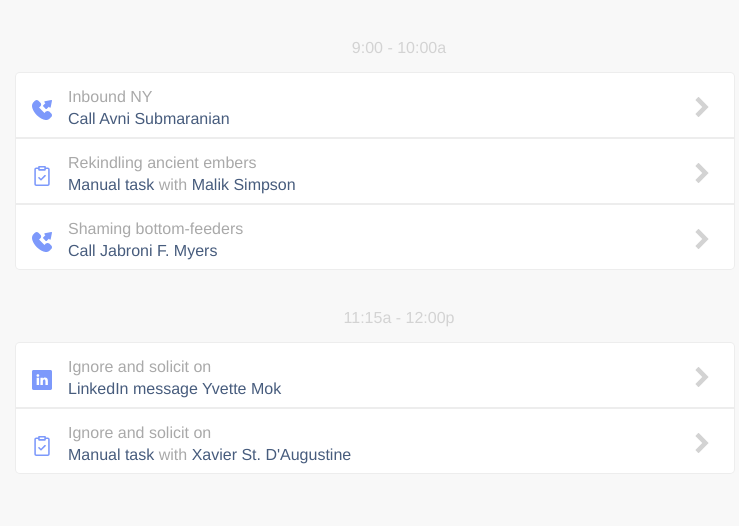
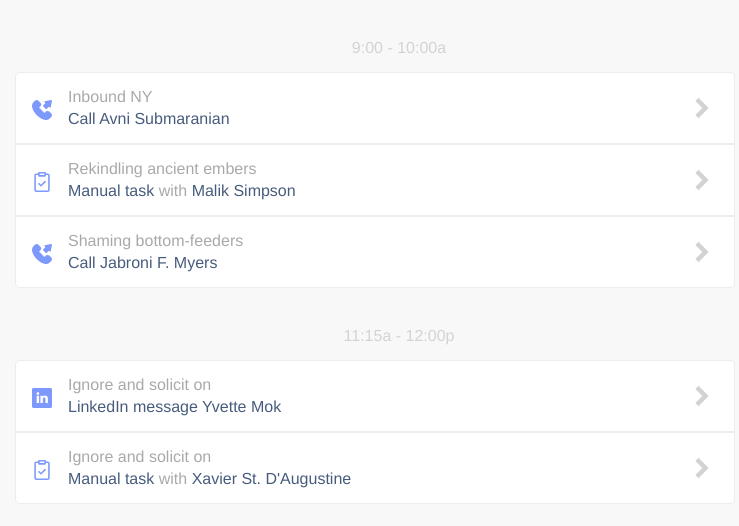
Before and after one commit to maxbildner/strive-task-app, a React (Create React App) app: page / in a window 1280 px wide. Shown: the top 526 px of the page, without its empty margins (241-980 px from the left). Built offline with nearby package versions, Linux system fonts and the light colour scheme.

Commit message:
fix icon hidden/active on row mouse over

```diff
--- a/src/components/Icon.js
+++ b/src/components/Icon.js
@@ -40,11 +40,17 @@ class Icon extends React.Component {
         onMouseLeave={() => this.setState({ isMouseOverIcon: false })}
         onClick={onClickIcon}
       >
+        {/* <span
+          className={(isRowClicked || isMouseOverIcon) ? "circle" : "circle hidden"}
+        >
+        </span>
+        {svgLogo} */}
+
         <span
-          className={(isRowClicked || isMouseOverIcon) ? "circle" : "circle hidden"}
-        ></span>
-
-        {svgLogo}
+          className={(isRowClicked || isMouseOverIcon) ? (type === "details" ? "circle hidden" : "circle") : "circle hidden"}
+        >
+          {svgLogo}
+        </span>
       </span>
     );
   }
--- a/src/index.css
+++ b/src/index.css
@@ -68,7 +68,6 @@ table {
 body {
   /* background: #f9f9f9; */
   background: #f8f8f8;
-  /* font-family: sans-serif; */
   font-family: "HelveticaNeue-Light", "Helvetica Neue Light", "Helvetica Neue",
   Helvetica, Arial, "Lucida Grande", sans-serif;
 }
@@ -107,12 +106,14 @@ body {
   justify-content: space-between;
   border: 1px solid #d3d3d366;
   box-sizing: border-box;
+  height: 4.5rem;
+  padding-right: 1rem;
 }
 
 .row:hover {
+  /* background: #00759c17; */
   cursor: pointer;
   border: 1px solid #7d99fb;
-  /* background: #00759c17; */
   background: #f4f5ff;
 }
 
@@ -129,10 +130,7 @@ body {
   display: flex;
   width: 28rem;
   justify-content: flex-start;
-  height: 4rem;
   padding: 1rem;
-  /* padding-top: 1rem;
-  padding-left: 1rem; */
   box-sizing: border-box;
 }
 
@@ -146,7 +144,6 @@ body {
 }
 
 .notes {
-  /* color: lightgrey; */
   color: darkgrey;
   margin-bottom: .4rem;
 }
@@ -174,7 +171,7 @@ body {
   width: 12rem;
   display: flex;
   justify-content: space-around;
-  margin-top: 1.5rem;
+  margin-top: 1.2rem;
 }
 
 .delete.hidden {
@@ -222,7 +219,7 @@ svg.details-hovered {
 }
 
 .circle {
-  height: 2rem;
+  /* height: 2rem;
   width: 2rem;
   border-radius: 50%;
   border: 1px solid lightgrey;
@@ -230,11 +227,23 @@ svg.details-hovered {
   box-shadow: 0px 1px 2px lightgrey;
   position: absolute;
   bottom: .8rem;
-  right: -32%;
+  right: -32%; */
+
+  height: 2rem;
+  width: 2rem;
+  border-radius: 50%;
+  border: 1px solid lightgrey;
+  box-shadow: 0px 1px 2px lightgrey;
+  box-sizing: border-box;
+  position: absolute;
+  display: flex;
+  align-items: center;
+  justify-content: center;
 }
 
 .circle.hidden {
-  visibility: hidden;
+  border: none;
+  box-shadow: none;
 }
 
 #clicked {
```
Also changed, not shown: 1 other file (tests, documents, lock files or other folders).
